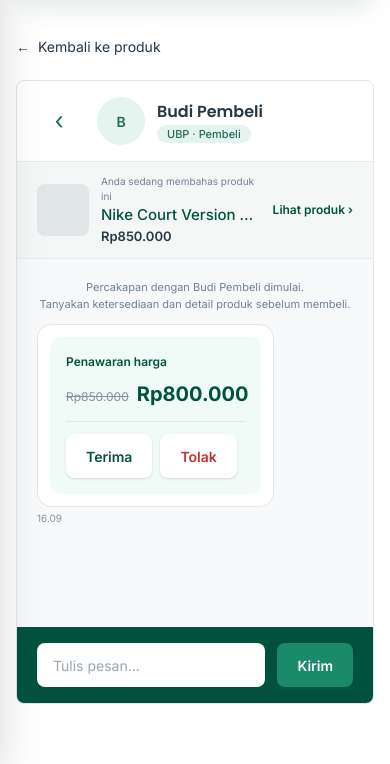
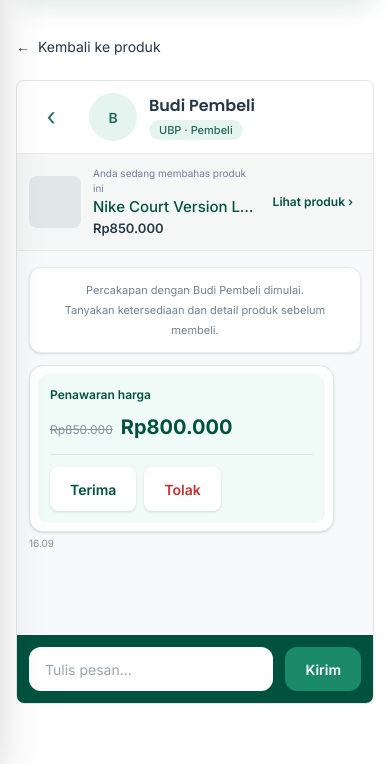
Before and after one commit to Althafrizkys/website-preloved, a Laravel app: page /chat/1 in a window 390 px wide. Shown: the part 80-844 px from the top of the page. Run offline with Laravel 12, Linux system fonts and the light colour scheme; a user stored in the database is signed in; data comes from the database, SQL or seed files in the repository; data that the repository does not hold is empty; style sheets or scripts are compiled from the project's sources.

Commit message:
membuat responsive halaman chat

```diff
--- a/resources/views/chat/_thread.blade.php
+++ b/resources/views/chat/_thread.blade.php
@@ -24,15 +24,15 @@
     @if (session('success'))
         <p role="status" class="border-b border-[#bfe6d9] bg-[#edf7f4] px-5 py-2.5 text-[12px] font-medium text-[#00523f]">{{ session('success') }}</p>
     @endif
-    <header class="flex items-center justify-between gap-3 border-b border-[#e7ebee] px-5 py-4">
+    <header class="flex items-center justify-between gap-3 border-b border-[#e7ebee] px-3 py-3 sm:px-5 sm:py-4">
         <div class="flex min-w-0 items-center gap-3">
-            <a href="{{ route('chat.index') }}" class="mr-1 grid size-11 shrink-0 place-items-center rounded-full text-[24px] text-[#236a5a] hover:bg-[#edf7f4] lg:hidden" aria-label="Kembali ke daftar pesan">‹</a>
+            <a href="{{ route('chat.index') }}" class="mr-1 grid size-11 shrink-0 place-items-center rounded-full text-[24px] text-[#236a5a] transition-colors hover:bg-[#edf7f4] focus-visible:outline-none focus-visible:ring-2 focus-visible:ring-[#8fd0bb] lg:hidden" aria-label="Kembali ke daftar pesan">‹</a>
             @include('chat._avatar', ['user' => $other, 'size' => 'size-12'])
             <div class="min-w-0">
                 <p class="truncate font-['Poppins'] text-[16px] font-semibold text-[#263746]">{{ $other?->name ?? 'Pengguna' }}</p>
                 <p class="mt-0.5 text-[11px]">
                     @if ($other?->campus)
-                        <span class="rounded-full bg-[#e6f4f0] px-2.5 py-0.5 font-medium text-[#236a5a]">{{ $other->campus }} · {{ $isWishlistConversation ? ($iAmSeller ? 'Pemilik wishlist' : 'Calon penjual') : ($iAmSeller ? 'Pembeli' : 'Penjual') }}</span>
+                        <span class="inline-block max-w-full truncate rounded-full bg-[#e6f4f0] px-2.5 py-0.5 align-bottom font-medium text-[#236a5a]">{{ $other->campus }} · {{ $isWishlistConversation ? ($iAmSeller ? 'Pemilik wishlist' : 'Calon penjual') : ($iAmSeller ? 'Pembeli' : 'Penjual') }}</span>
                     @else
                         <span class="text-[#718096]">{{ $isWishlistConversation ? ($iAmSeller ? 'Pemilik wishlist' : 'Calon penjual') : ($iAmSeller ? 'Pembeli' : 'Penjual') }}</span>
                     @endif
@@ -41,7 +41,7 @@
         </div>
     </header>
 
-    <div class="flex items-center justify-between gap-3 border-b border-[#e7ebee] bg-[#f5f7f7] px-5 py-3">
+    <div class="flex min-w-0 items-center justify-between gap-2 border-b border-[#e7ebee] bg-[#f5f7f7] px-3 py-3 sm:gap-3 sm:px-5">
         <div class="flex min-w-0 items-center gap-3">
             @if ($isWishlistConversation && $latestWishlistPhoto)
                 <img src="{{ \Illuminate\Support\Facades\Storage::disk('public')->url($latestWishlistPhoto->media_url) }}" alt="{{ $latestWishlistProduct->product_name }}" class="size-[52px] shrink-0 rounded-[8px] object-cover">
@@ -69,7 +69,7 @@
             </div>
         </div>
         @if (! $isWishlistConversation && $product)
-            <a href="{{ route('products.show', $product) }}" class="shrink-0 text-[12px] font-semibold text-[#00523f] hover:underline">Lihat produk ›</a>
+            <a href="{{ route('products.show', $product) }}" class="inline-flex min-h-11 shrink-0 items-center rounded-lg px-2 text-[12px] font-semibold text-[#00523f] transition-colors hover:bg-white focus-visible:outline-none focus-visible:ring-2 focus-visible:ring-[#8fd0bb]">Lihat produk ›</a>
         @endif
     </div>
 
@@ -80,8 +80,8 @@
          data-last-id="{{ $lastId }}"
          data-offer-state="{{ $isWishlistConversation ? $offerState : '' }}"
          data-watch-offers="{{ $isWishlistConversation ? 'true' : 'false' }}"
-         class="min-h-0 flex-1 space-y-3 overflow-y-auto bg-[#f7f9fa] px-5 py-5">
-        <p class="text-center text-[11px] text-[#718096]">
+         class="min-h-0 min-w-0 flex-1 space-y-3 overflow-y-auto overscroll-contain bg-[#f7f9fa] px-3 py-4 sm:px-5 sm:py-5">
+        <p class="mx-auto max-w-lg rounded-xl border border-[#e7ebee] bg-white px-4 py-3 text-center text-[11px] leading-5 text-[#718096] shadow-sm">
             @if ($isWishlistConversation)
                 Percakapan untuk wishlist {{ $wishlist?->item_name }}.<br>Diskusikan detail barang sebelum menyepakati transaksi.
             @else
@@ -93,8 +93,8 @@
             @php $mine = (int) $entry['item']->sender_id === (int) $me->user_id; @endphp
             <div class="flex {{ $mine ? 'justify-end' : 'justify-start' }}">
                 @if ($entry['type'] === 'message')
-                    <div class="max-w-[75%]" data-message-id="{{ $entry['item']->message_id }}">
-                        <div class="rounded-[14px] border border-[#e1e6e9] bg-white px-4 py-3 text-[14px] text-[#202b3d] break-words whitespace-pre-line">{{ $entry['item']->message_text }}</div>
+                    <div class="w-fit max-w-[88%] sm:max-w-[75%]" data-message-id="{{ $entry['item']->message_id }}">
+                        <div class="rounded-[16px] px-4 py-3 text-[14px] leading-6 shadow-sm break-words whitespace-pre-line {{ $mine ? 'rounded-br-[5px] bg-[#00523f] text-white' : 'rounded-bl-[5px] border border-[#e1e6e9] bg-white text-[#202b3d]' }}">{{ $entry['item']->message_text }}</div>
                         <p class="mt-1 text-[10px] text-[#87929e] {{ $mine ? 'text-right' : '' }}">{{ $entry['item']->sent_at?->format('H.i') }}</p>
                     </div>
                 @else
@@ -115,9 +115,9 @@
                             default => 'Harga penawaran',
                         };
                     @endphp
-                    <div class="w-full max-w-[75%]" data-offer-id="{{ $offer->negotiation_id }}">
-                        <div class="rounded-[14px] border border-[#e1e6e9] bg-white p-3">
-                            <div class="rounded-[10px] bg-[#f0faf6] p-4">
+                    <div class="w-full min-w-0 max-w-[92%] sm:max-w-[75%]" data-offer-id="{{ $offer->negotiation_id }}">
+                        <div class="rounded-[14px] border border-[#e1e6e9] bg-white p-2 shadow-sm sm:p-3">
+                            <div class="min-w-0 rounded-[10px] bg-[#f0faf6] p-3 sm:p-4">
                                 <p class="text-[12px] font-semibold text-[#00523f]">{{ $isWishlistConversation ? 'Penawaran barang wishlist' : 'Penawaran harga' }}</p>
                                 @if ($isWishlistConversation)
                                     <p class="mt-1 text-[13px] font-semibold text-[#263746]">{{ $offerItemName }}</p>
@@ -141,7 +141,7 @@
                                             @if ($wishlistIsOpen && (($offer->product_id === null && $offer->offered_item_name) || ($offerProduct && $offerProduct->status === 'tersedia' && $offerProduct->stock > 0)))
                                                 <form method="POST" action="{{ route('wishlist-deals.accept', $offer) }}">
                                                     @csrf
-                                                    <button type="submit" class="min-h-11 rounded-[8px] bg-[#00523f] px-4 py-2 text-[14px] font-semibold text-white shadow hover:bg-[#006c52]">Setujui &amp; lanjut transaksi</button>
+                                                    <button type="submit" class="min-h-11 max-w-full rounded-[8px] bg-[#00523f] px-3 py-2 text-left text-[14px] font-semibold leading-5 text-white shadow transition-colors hover:bg-[#006c52] focus-visible:outline-none focus-visible:ring-2 focus-visible:ring-[#8fd0bb]">Setujui &amp; lanjut transaksi</button>
                                                 </form>
                                             @else
                                                 <p class="self-center text-[11px] text-[#718096]">Wishlist atau barang ini sudah tidak aktif.</p>
@@ -179,7 +179,7 @@
     </div>
 
     @if ($isWishlistConversation && $iAmSeller)
-        <section class="border-t border-[#e7ebee] bg-white px-5 py-3" aria-label="Tawarkan barang untuk wishlist">
+        <section class="border-t border-[#e7ebee] bg-white px-3 py-3 sm:px-5" aria-label="Tawarkan barang untuk wishlist">
             @if (! $wishlistIsOpen)
                 <p class="text-[12px] text-[#718096]">Wishlist ini sudah tidak aktif.</p>
             @elseif ($active->negotiations->contains('status', 'menunggu'))
@@ -206,11 +206,11 @@
         </section>
     @endif
 
-    <form data-chat-form action="{{ route('chat.store', $active) }}" method="POST" class="bg-[#00523f] px-5 py-4">
+    <form data-chat-form action="{{ route('chat.store', $active) }}" method="POST" class="bg-[#00523f] px-3 py-3 sm:px-5 sm:py-4">
         @csrf
         <div class="flex items-center gap-3">
-            <input type="text" name="message_text" maxlength="1000" autocomplete="off" required placeholder="Tulis pesan..." class="min-h-11 min-w-0 flex-1 rounded-[8px] border-0 bg-white px-4 text-[14px] text-[#202b3d] placeholder:text-[#9aa5ae] focus:outline-none focus:ring-2 focus:ring-[#8fd0bb]">
-            <button type="submit" class="min-h-11 shrink-0 rounded-[8px] bg-[#1a8a68] px-5 text-[14px] font-semibold text-white hover:bg-[#1f9d78]">Kirim</button>
+            <input type="text" name="message_text" maxlength="1000" autocomplete="off" required placeholder="Tulis pesan..." class="min-h-11 min-w-0 flex-1 rounded-xl border-0 bg-white px-4 text-[14px] text-[#202b3d] placeholder:text-[#9aa5ae] focus:outline-none focus:ring-2 focus:ring-[#8fd0bb]">
+            <button type="submit" class="min-h-11 shrink-0 rounded-xl bg-[#1a8a68] px-5 text-[14px] font-semibold text-white transition-colors hover:bg-[#1f9d78] focus-visible:outline-none focus-visible:ring-2 focus-visible:ring-white focus-visible:ring-offset-2 focus-visible:ring-offset-[#00523f]">Kirim</button>
         </div>
     </form>
 </section>
```
